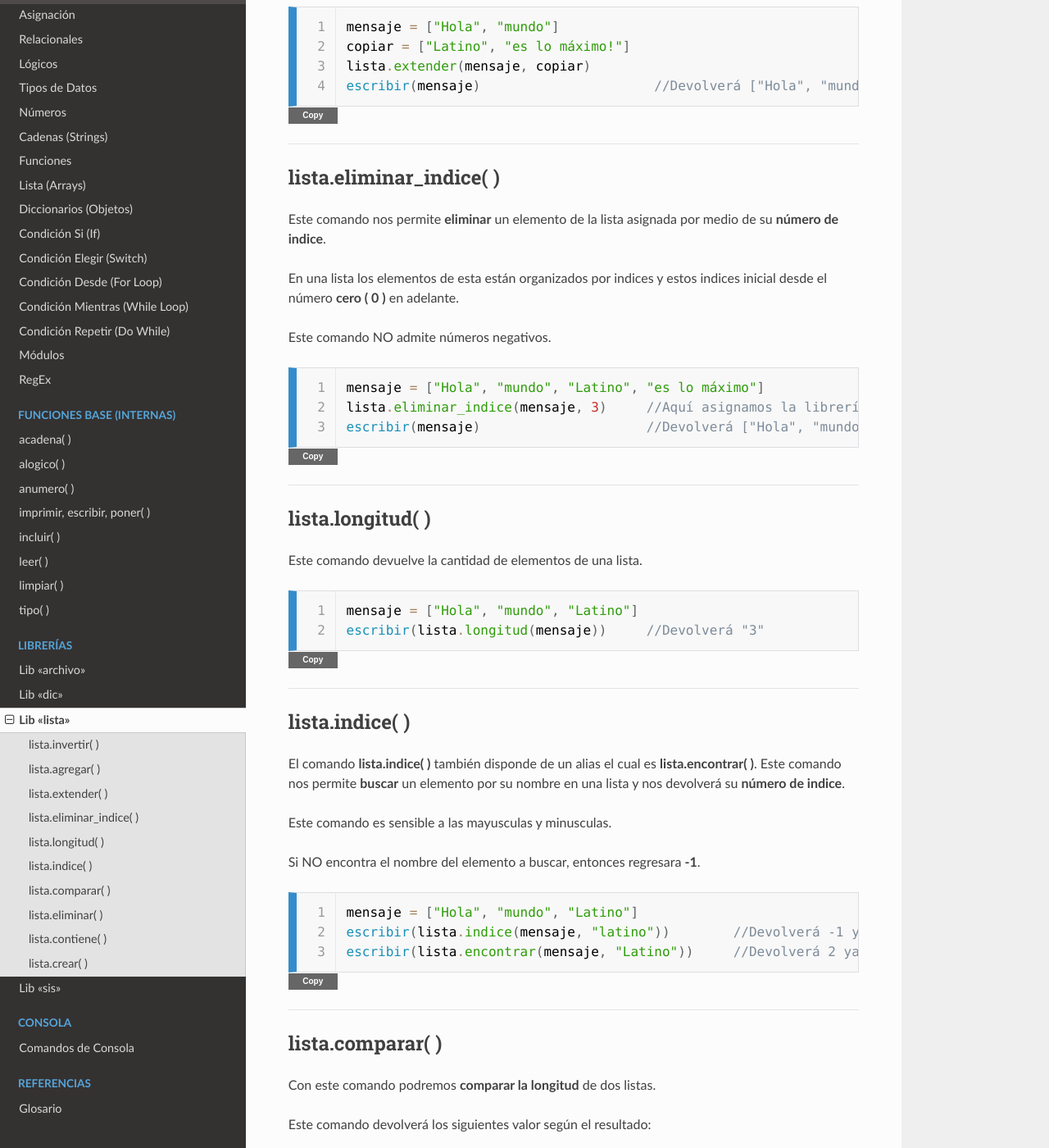
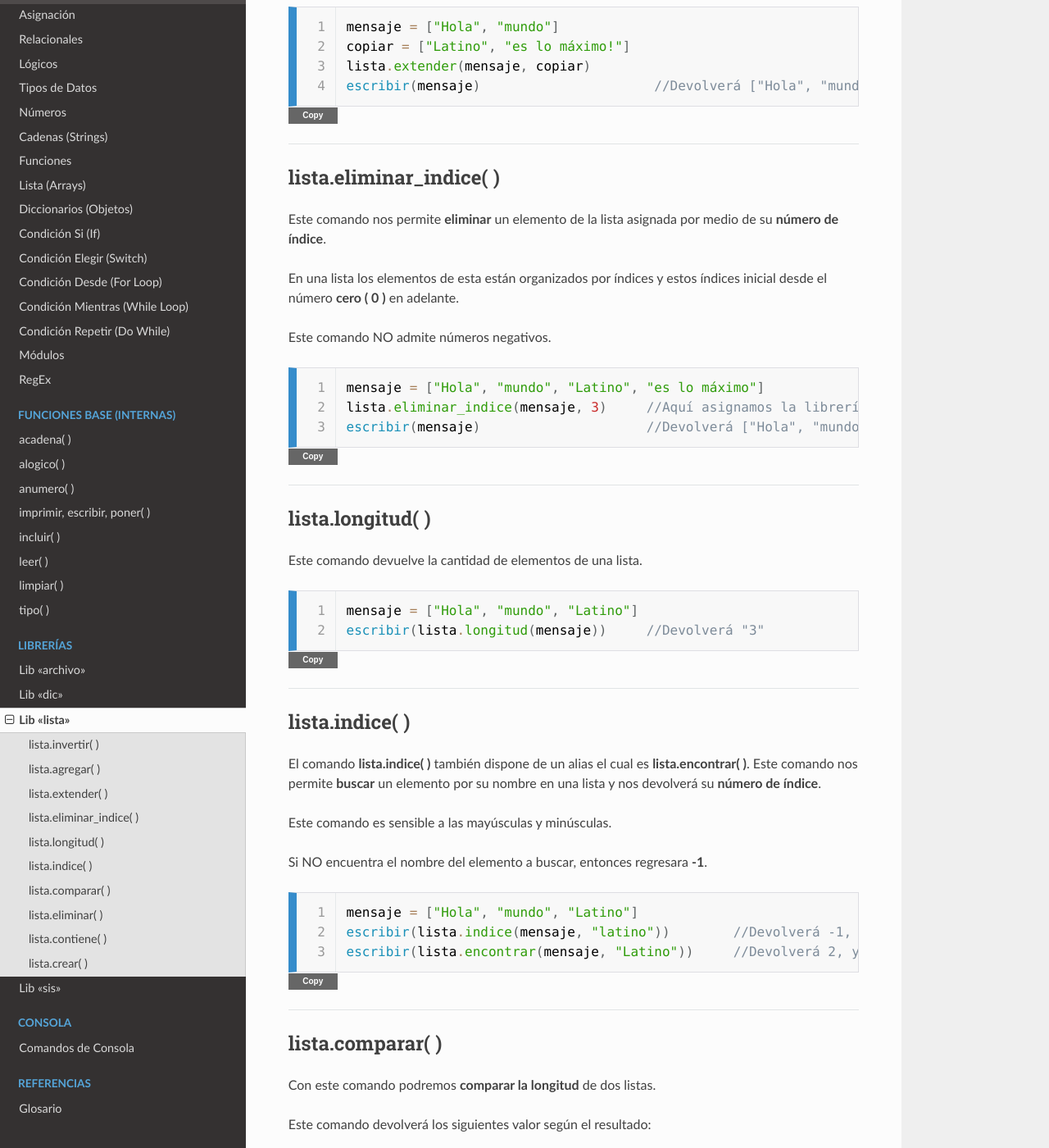
Before and after one commit to LatinoDocs/Manual-Latino, a Sphinx documentation site: the page built from docs/librerias/Lista.rst, in a window 1280 px wide and 1400 px high, scrolled down 1510 px. Shown: the whole window at 82% size. Built offline with Sphinx 7.4.7 and the Read the Docs theme 2.0.0, drawn with Linux system fonts in a browser that asks for light colours; comment, search, counter and statistics services are not loaded; some of the changed text lies outside the part shown.

Commit message:
Corrección de errores ortograficos

```diff
--- a/docs/librerias/Archivo.rst
+++ b/docs/librerias/Archivo.rst
@@ -68,8 +68,7 @@
 
    archivo.crear("C:\Users\prueba.lat")</code></pre>
 
-.. note:: Si al espeficicar la ruta del archivo a crear escribirmos un nombre de alguna carpeta que no existe, este no hara nada, ya que este comando solo puede crear archivos y no carpetas.
-
+.. note:: Si al especificar la ruta del archivo a crear escribimos un nombre de alguna carpeta que no existe, este no hará nada, ya que este comando solo puede crear archivos y no carpetas.
 
 ----
 
--- a/docs/librerias/Lista.rst
+++ b/docs/librerias/Lista.rst
@@ -18,15 +18,15 @@
 +----------------------+------------+--------------------------------------------------------+
 | extender\( \)        | 2          | Agrega los elementos de una lista en otra lista        |
 +----------------------+------------+--------------------------------------------------------+
-| eliminar_indice\( \) | 2          | Elimina un elemento de la lista por posicion           |
+| eliminar_indice\( \) | 2          | Elimina un elemento de la lista por posición           |
 +----------------------+------------+--------------------------------------------------------+
 | longitud\( \)        | 1          | Devuelve la cantidad de elementos de una lista         |
 +----------------------+------------+--------------------------------------------------------+
-| indice\( \)          | 2          | Devuelve el indice del elemento buscado                |
+| indice\( \)          | 2          | Devuelve el índice del elemento buscado                |
 +----------------------+            |                                                        |
 | encontrar\( \)       |            |                                                        |
 +----------------------+------------+--------------------------------------------------------+
-| comparar\( \)        | 2          | Comprueba el order y tamaño de letras de los elementos |
+| comparar\( \)        | 2          | Comprueba el orden y tamaño de letras de los elementos |
 +----------------------+------------+--------------------------------------------------------+
 | eliminar\( \)        | 2          | Elimina un elemento de la lista (elimina uno o todos?) |
 +----------------------+------------+--------------------------------------------------------+
@@ -83,16 +83,16 @@
 
 lista.eliminar_indice\( \)
 ----------------------------
-Este comando nos permite **eliminar** un elemento de la lista asignada por medio de su **número de indice**.
+Este comando nos permite **eliminar** un elemento de la lista asignada por medio de su **número de índice**.
 
-En una lista los elementos de esta están organizados por indices y estos indices inicial desde el número **cero ( 0 )** en adelante.
+En una lista los elementos de esta están organizados por índices y estos índices inicial desde el número **cero ( 0 )** en adelante.
 
 Este comando NO admite números negativos.
 
 .. raw:: html
 
    <pre><code class="language-latino line-numbers">mensaje = ["Hola", "mundo", "Latino", "es lo máximo"]
-   lista.eliminar_indice(mensaje, 3)     //Aquí asignamos la librería y el indice del elemento a eliminar
+   lista.eliminar_indice(mensaje, 3)     //Aquí asignamos la librería y el índice del elemento a eliminar
    escribir(mensaje)                     //Devolverá ["Hola", "mundo", "Latino"]</code></pre>
 
 ----
@@ -110,17 +110,17 @@
 
 lista.indice\( \)
 ------------------
-El comando **lista.indice\( \)** también disponde de un alias el cual es **lista.encontrar\( \)**. Este comando nos permite **buscar** un elemento por su nombre en una lista y nos devolverá su **número de indice**.
+El comando **lista.indice\( \)** también dispone de un alias el cual es **lista.encontrar\( \)**. Este comando nos permite **buscar** un elemento por su nombre en una lista y nos devolverá su **número de índice**.
 
-Este comando es sensible a las mayusculas y minusculas.
+Este comando es sensible a las mayúsculas y minúsculas.
 
-Si NO encontra el nombre del elemento a buscar, entonces regresara **-1**.
+Si NO encuentra el nombre del elemento a buscar, entonces regresara **-1**.
 
 .. raw:: html
 
    <pre><code class="language-latino line-numbers">mensaje = ["Hola", "mundo", "Latino"]
-   escribir(lista.indice(mensaje, "latino"))        //Devolverá -1 ya que latino esta en mayusculas
-   escribir(lista.encontrar(mensaje, "Latino"))     //Devolverá 2 ya que el indice comienza a contar desde el número cero</code></pre>
+   escribir(lista.indice(mensaje, "latino"))        //Devolverá -1, ya que latino esta en mayúsculas
+   escribir(lista.encontrar(mensaje, "Latino"))     //Devolverá 2, ya que el índice comienza a contar desde el número cero</code></pre>
 
 ----
 
@@ -198,7 +198,7 @@
 ---------------------
 Este comando nos permite comprobar si un elemento **existe en la lista**.
 
-Este comando es sensible a las mayusculas y minusculas.
+Este comando es sensible a las mayúsculas y minúsculas.
 
 .. raw:: html
 
```
Also changed, not shown: other parts of docs/librerias/Lista.rst (+6 -6 lines), docs/librerias/Sistema.rst (+12 -12 lines).
